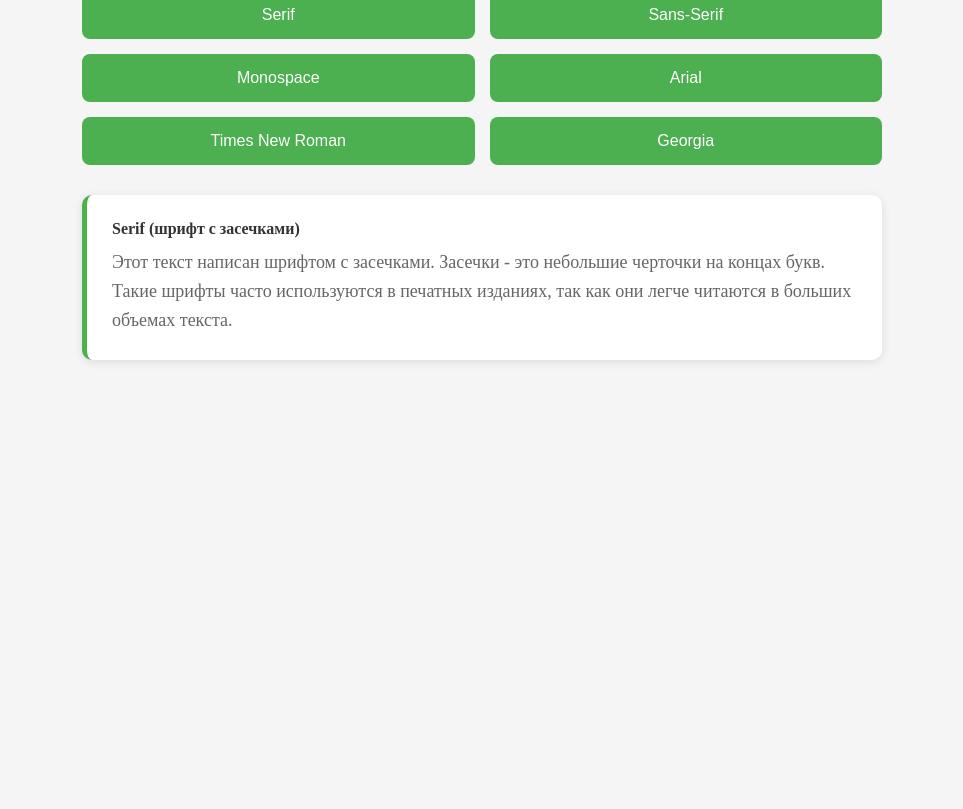
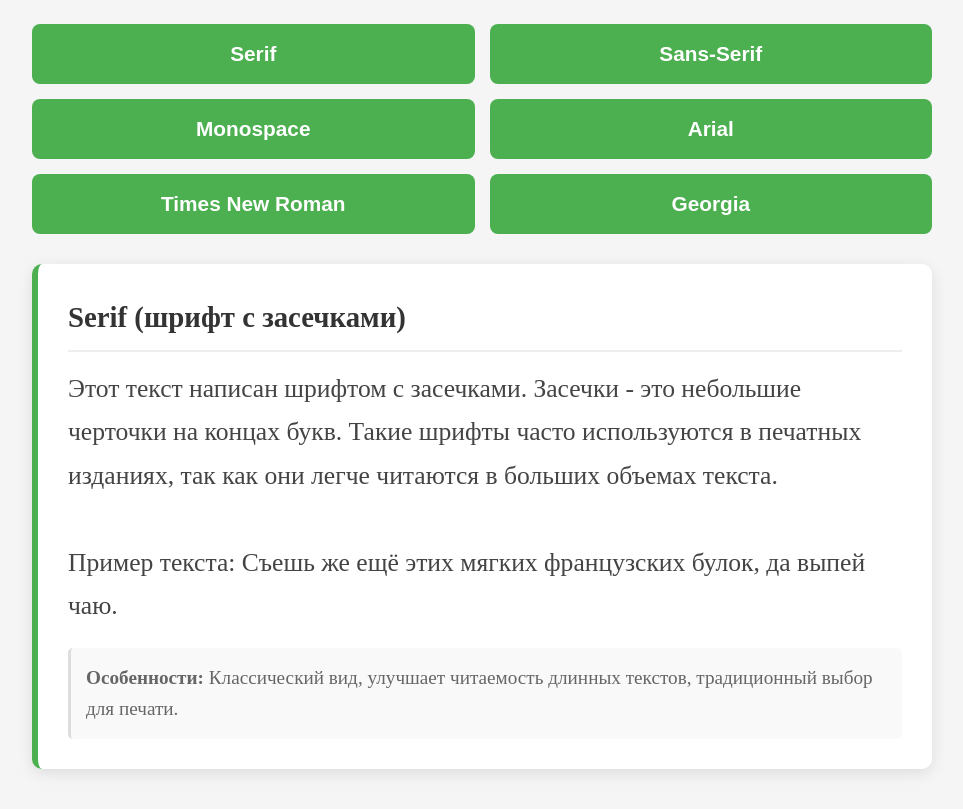
Before and after one commit to kIRILL222222222222/Weather1, a plain HTML site: page index.html in a window 1280 px wide. Shown: the part 117-926 px from the top of the page, without its empty margins (158-1121 px from the left). Before the commit the page ends 800 px from the top, so only its background shows below. Drawn offline with Linux system fonts and the light colour scheme.

Commit message:
Update index.html

```diff
--- a/index.html
+++ b/index.html
@@ -7,16 +7,18 @@
     <style>
         body {
             font-family: Arial, sans-serif;
-            max-width: 800px;
+            max-width: 900px;
             margin: 0 auto;
             padding: 20px;
             background-color: #f5f5f5;
+            line-height: 1.6;
         }
 
         h1 {
             text-align: center;
             color: #333;
             margin-bottom: 30px;
+            font-size: 2.5em;
         }
 
         .buttons-container {
@@ -27,44 +29,76 @@
         }
 
         .font-button {
-            padding: 15px;
-            font-size: 16px;
+            padding: 18px;
+            font-size: 1.3em;
             border: none;
             border-radius: 8px;
             background-color: #4CAF50;
             color: white;
             cursor: pointer;
-            transition: background-color 0.3s;
+            transition: all 0.3s;
+            font-weight: bold;
         }
 
         .font-button:hover {
             background-color: #45a049;
+            transform: translateY(-2px);
+            box-shadow: 0 4px 8px rgba(0,0,0,0.2);
         }
 
         .font-display {
             display: none;
-            padding: 25px;
-            margin: 15px 0;
+            padding: 30px;
+            margin: 20px 0;
             border-radius: 10px;
             background-color: white;
-            box-shadow: 0 2px 10px rgba(0,0,0,0.1);
-            border-left: 5px solid #4CAF50;
+            box-shadow: 0 4px 15px rgba(0,0,0,0.1);
+            border-left: 6px solid #4CAF50;
         }
 
         .font-name {
             font-weight: bold;
-            margin-bottom: 10px;
+            margin-bottom: 15px;
             color: #333;
+            font-size: 1.8em;
+            border-bottom: 2px solid #eee;
+            padding-bottom: 10px;
         }
 
         .font-sample {
-            font-size: 18px;
-            line-height: 1.6;
+            font-size: 1.6em;
+            line-height: 1.7;
+            color: #444;
+        }
+
+        .font-info {
+            font-size: 1.2em;
             color: #666;
+            margin-top: 20px;
+            padding: 15px;
+            background-color: #f9f9f9;
+            border-radius: 5px;
+            border-left: 3px solid #ddd;
         }
 
         .active {
             background-color: #2196F3;
+            transform: scale(1.02);
+            box-shadow: 0 4px 8px rgba(33, 150, 243, 0.3);
+        }
+
+        @media (max-width: 600px) {
+            .buttons-container {
+                grid-template-columns: 1fr;
+            }
+
+            .font-sample {
+                font-size: 1.4em;
+            }
+
+            .font-name {
+                font-size: 1.6em;
+            }
         }
     </style>
 </head>
@@ -85,6 +119,11 @@
         <div class="font-sample">
             Этот текст написан шрифтом с засечками. Засечки - это небольшие черточки на концах букв.
             Такие шрифты часто используются в печатных изданиях, так как они легче читаются в больших объемах текста.
+            <br><br>
+            Пример текста: Съешь же ещё этих мягких французских булок, да выпей чаю.
+        </div>
+        <div class="font-info">
+            <strong>Особенности:</strong> Классический вид, улучшает читаемость длинных текстов, традиционный выбор для печати.
         </div>
     </div>
 
@@ -93,6 +132,11 @@
         <div class="font-sample">
             Этот текст написан шрифтом без засечек. Такие шрифты выглядят более современно и чисто.
             Они часто используются в интерфейсах веб-сайтов и мобильных приложений.
+            <br><br>
+            Пример текста: Съешь же ещё этих мягких французских булок, да выпей чаю.
+        </div>
+        <div class="font-info">
+            <strong>Особенности:</strong> Современный вид, лучше отображается на экранах, минималистичный дизайн.
         </div>
     </div>
 
@@ -101,6 +145,11 @@
         <div class="font-sample">
             Этот текст написан моноширинным шрифтом. Каждая буква занимает одинаковое пространство.
             Такие шрифты используются в программировании и терминалах для лучшего выравнивания кода.
+            <br><br>
+            Пример текста: Съешь же ещё этих мягких французских булок, да выпей чаю.
+        </div>
+        <div class="font-info">
+            <strong>Особенности:</strong> Все символы одинаковой ширины, используется для кода и таблиц, технический вид.
         </div>
     </div>
 
@@ -109,6 +158,11 @@
         <div class="font-sample">
             Arial - один из самых популярных шрифтов без засечек. Он был разработан в 1982 году
             и стал стандартным шрифтом во многих операционных системах и приложениях.
+            <br><br>
+            Пример текста: Съешь же ещё этих мягких французских булок, да выпей чаю.
+        </div>
+        <div class="font-info">
+            <strong>Особенности:</strong> Чистый и нейтральный вид, высокая читаемость, широко распространен.
         </div>
     </div>
 
@@ -117,6 +171,11 @@
         <div class="font-sample">
             Times New Roman - классический шрифт с засечками, созданный в 1932 году для газеты Times.
             Он остается одним из самых распространенных шрифтов для печатных документов.
+            <br><br>
+            Пример текста: Съешь же ещё этих мягких французских булок, да выпей чаю.
+        </div>
+        <div class="font-info">
+            <strong>Особенности:</strong> Традиционный вид, экономит место на странице, стандарт для академических работ.
         </div>
     </div>
 
@@ -125,6 +184,11 @@
         <div class="font-sample">
             Georgia - элегантный шрифт с засечками, разработанный специально для лучшей читаемости
             на экранах компьютеров. Он имеет более крупные символы по сравнению с Times New Roman.
+            <br><br>
+            Пример текста: Съешь же ещё этих мягких французских булок, да выпей чаю.
+        </div>
+        <div class="font-info">
+            <strong>Особенности:</strong> Оптимизирован для экранов, элегантный вид, хорошая читаемость при малых размерах.
         </div>
     </div>
 
```
